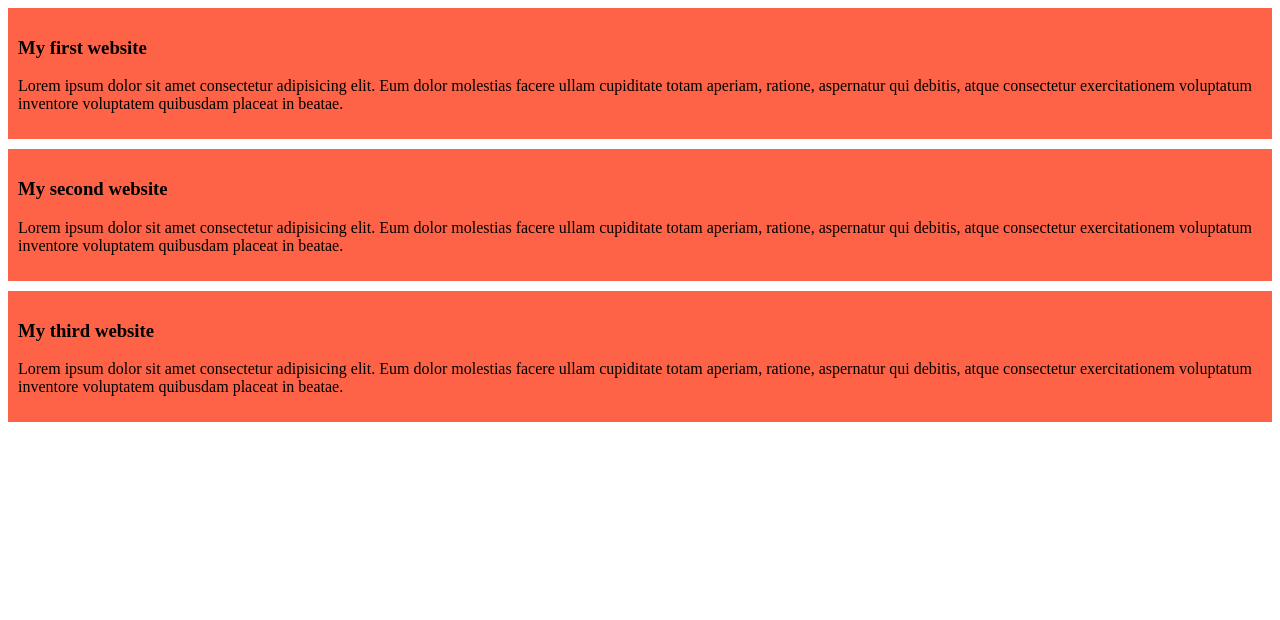
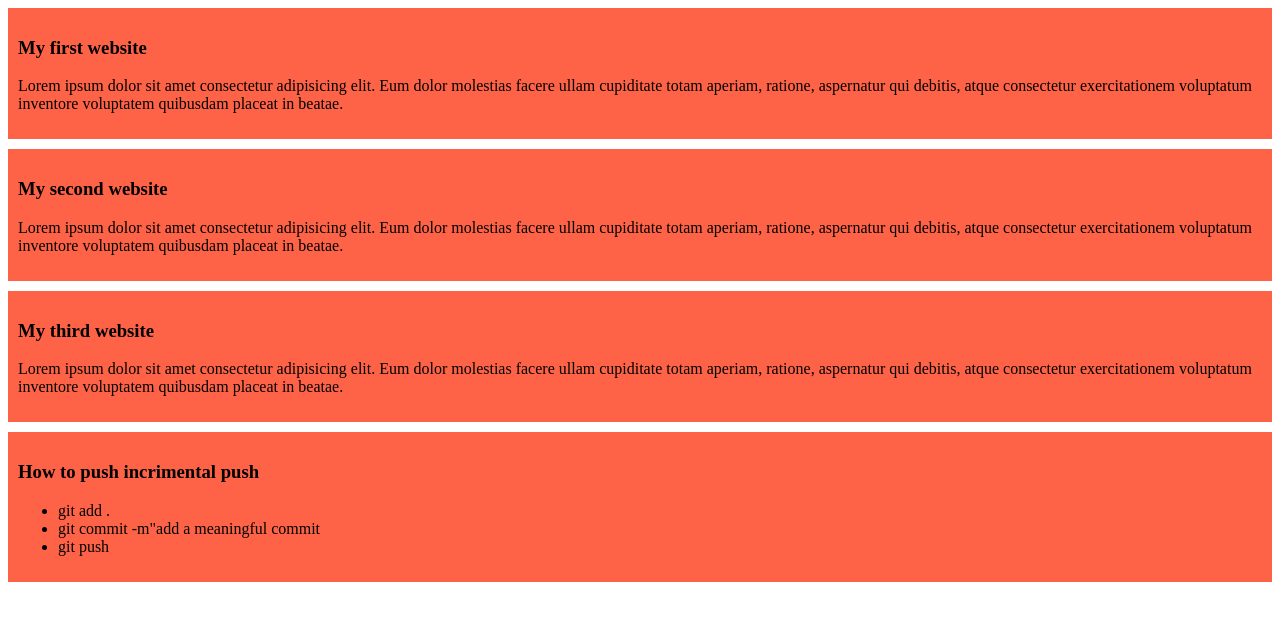
Before and after one commit to rahiarahi/my-simple-website, a plain HTML site: page index.html in a window 1280 px wide. Drawn offline with Linux system fonts and the light colour scheme.

Commit message:
trying commit

```diff
--- a/index.html
+++ b/index.html
@@ -19,5 +19,13 @@
     <h3>My third website</h3>
     <p>Lorem ipsum dolor sit amet consectetur adipisicing elit. Eum dolor molestias facere ullam cupiditate totam aperiam, ratione, aspernatur qui debitis, atque consectetur exercitationem voluptatum inventore voluptatem quibusdam placeat in beatae.</p>
   </div>
+  <div>
+    <h3>How to push incrimental push</h3>
+    <ul>
+      <li>git add .</li>
+      <li>git commit -m"add a meaningful commit</li>
+      <li>git push</li>
+    </ul>
+  </div>
 </body>
 </html>
```
